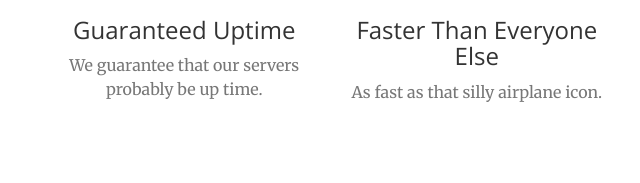
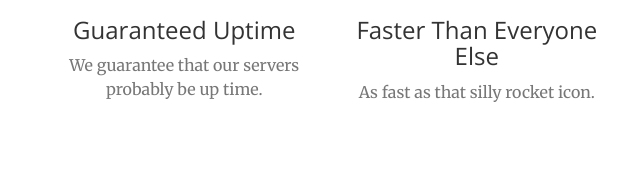
Before and after one commit to JankySolutions/janky.solutions, a plain HTML site: page index.html in a window 1280 px wide. Shown: the part 1449-1632 px from the top of the page, 17-657 px from the left. Drawn offline with nearby package versions, Linux system fonts and the light colour scheme.

Commit message:
Change the word airplane to rocket to reflect the icon change

```diff
--- a/index.html
+++ b/index.html
@@ -117,7 +117,7 @@
                     <div class="service-box">
                         <i class="fa fa-4x fa-rocket wow bounceIn text-primary" data-wow-delay=".1s"></i>
                         <h3>Faster Than Everyone Else</h3>
-                        <p class="text-muted">As fast as that silly airplane icon.</p>
+                        <p class="text-muted">As fast as that silly rocket icon.</p>
                     </div>
                 </div>
                 <div class="col-lg-3 col-md-6 text-center">
```
